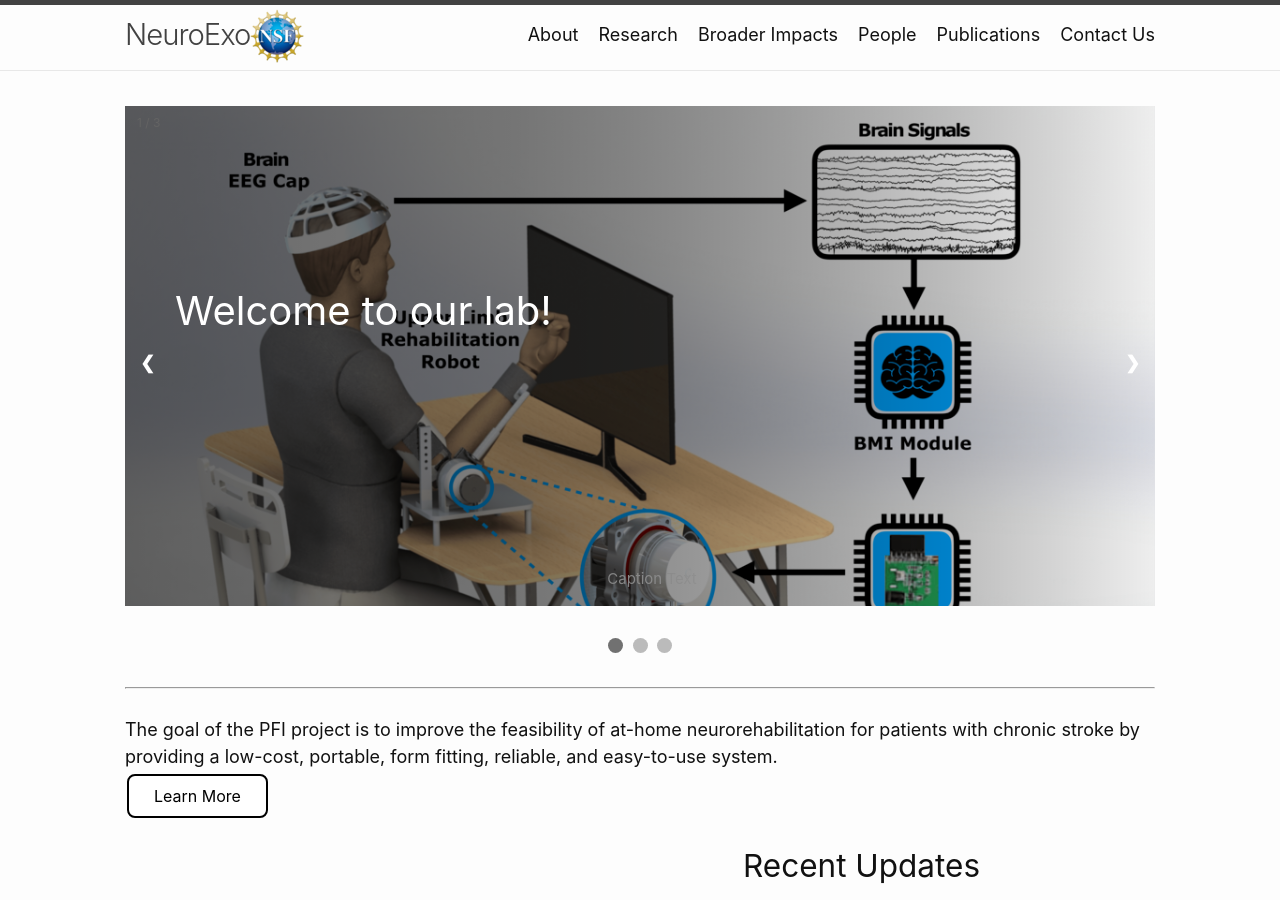
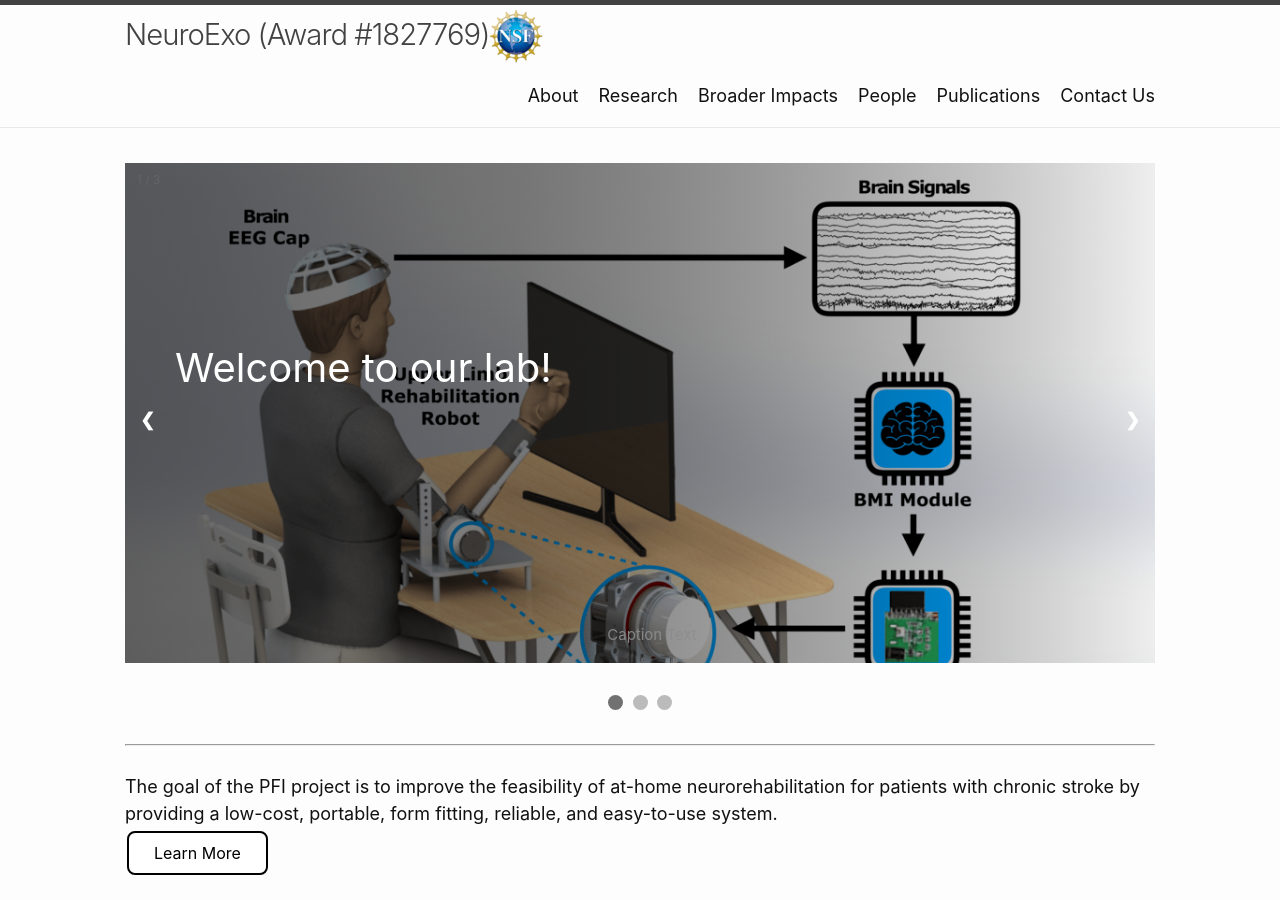
Before and after one commit to arcraik/neuroexo-website, a Jekyll site: the page built from index.html, in a window 1280 px wide and 900 px high. Built offline with Jekyll 4.4.1, drawn with Linux system fonts in a browser that asks for light colours; the list of posts is cut into pages by our own code.

Commit message:
Update header.html

```diff
--- a/_includes/header.html
+++ b/_includes/header.html
@@ -4,7 +4,7 @@
     {%- assign default_paths = site.pages | map: "path" -%}
     {%- assign page_paths = site.header_pages | default: default_paths -%}
     {%- assign titles_size = site.pages | map: 'title' | join: '' | size -%}
-    <a class="site-title" rel="author" href="{{ "/" | relative_url }}">{{ site.title | escape }}</a>
+      <a class="site-title" rel="author" href="{{ "/" | relative_url }}">{{ site.title | escape }} (Award #1827769)</a>
     <a href="https://www.nsf.gov/" target="_blank">
        <img src="/photos/nsflogo.png">
     </a>
```
